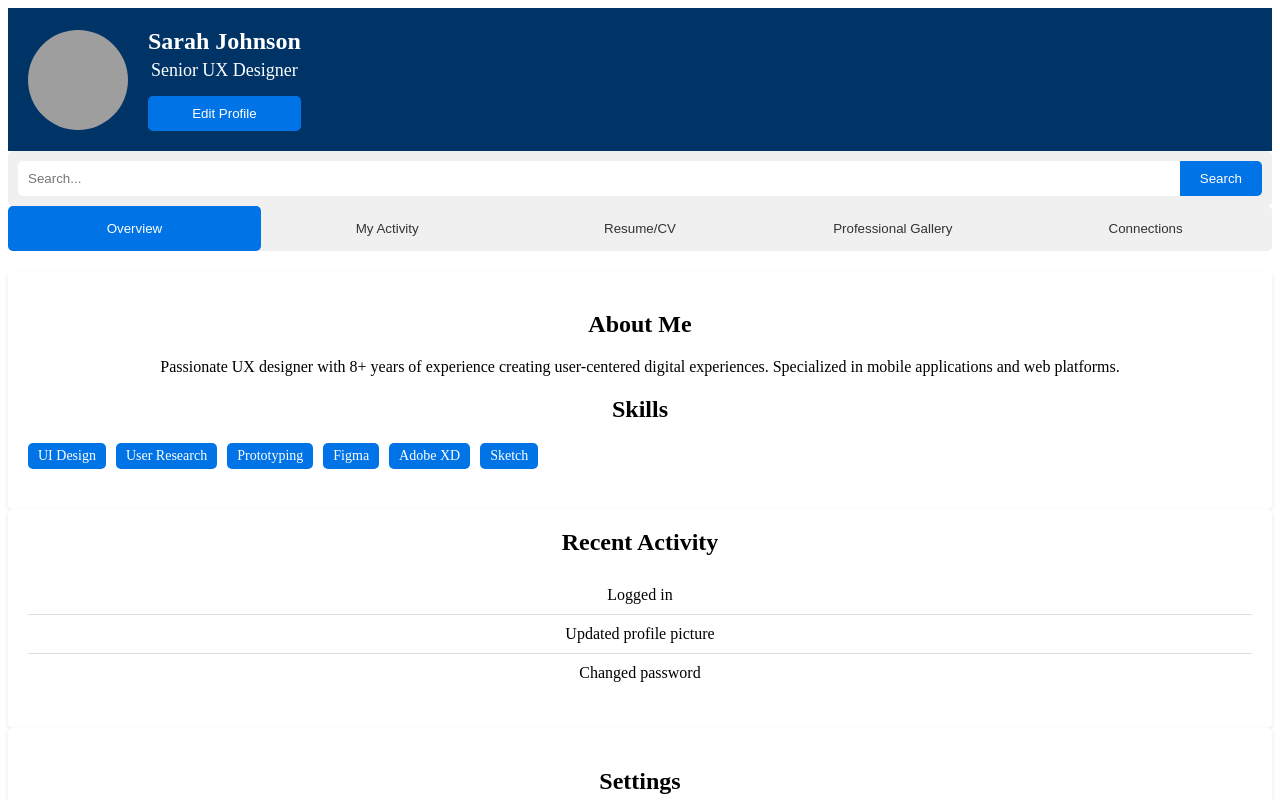
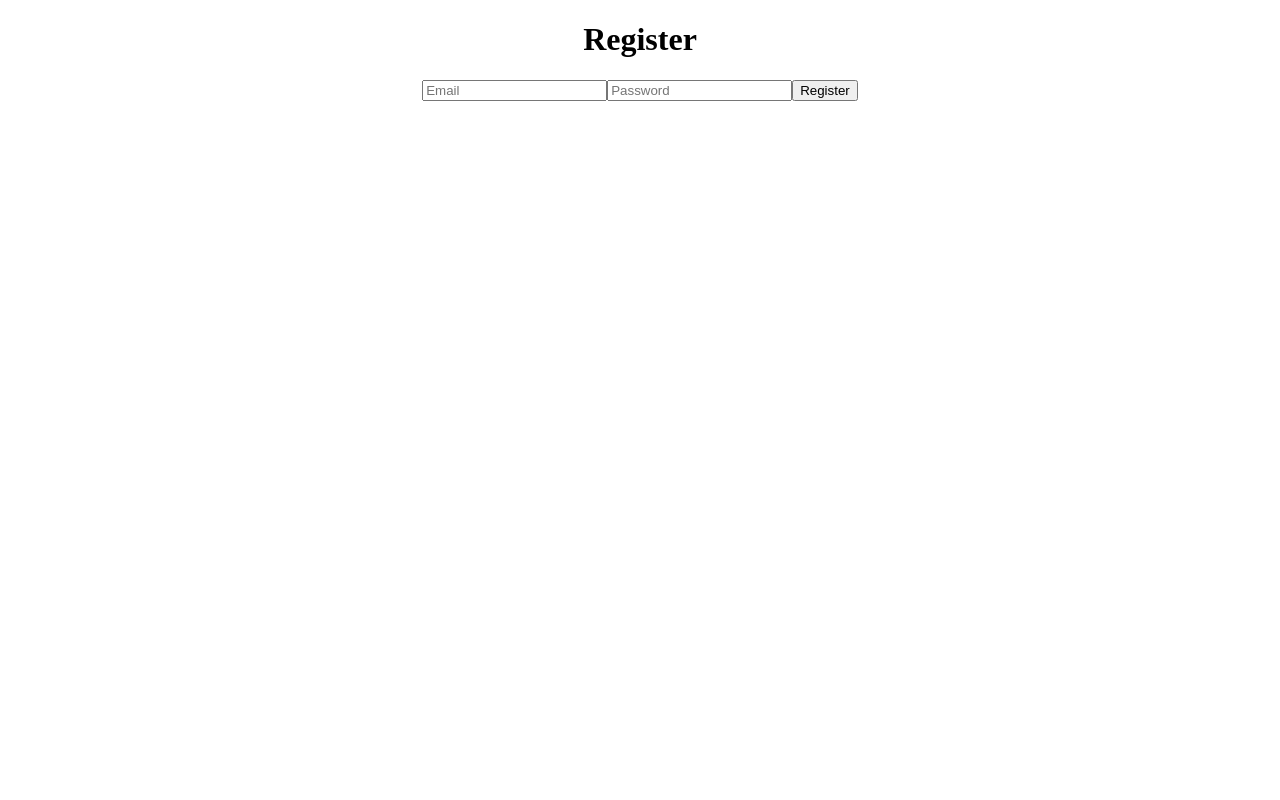
Before and after one commit to bayrp22/build2LeChat, a React (Create React App) app: page /register in a window 1280 px wide. Shown: the top 800 px of the page. Built offline with nearby package versions, Linux system fonts and the light colour scheme; grey boxes are pictures that could not be loaded.

Commit message:
Add default route redirect to login and basic login/register pages

```diff
--- a/package.json
+++ b/package.json
@@ -9,6 +9,7 @@
     "lucide-react": "^0.475.0",
     "react": "^19.0.0",
     "react-dom": "^19.0.0",
+    "react-router-dom": "^7.1.5",
     "react-scripts": "5.0.1",
     "react-tabs": "^6.1.0",
     "web-vitals": "^4.2.4"
@@ -38,6 +39,7 @@
     ]
   },
   "devDependencies": {
+    "@babel/plugin-proposal-private-property-in-object": "^7.21.11",
     "lodash.debounce": "^4.0.8"
   }
 }
--- a/src/App.js
+++ b/src/App.js
@@ -1,26 +1,20 @@
 import React from 'react';
-import Header from './components/header/Header';
-import SearchBar from './components/SearchBar';
-import RecentActivity from './components/RecentActivity';
-import Settings from './components/Settings';
-import Footer from './components/Footer';
-import NavigationTabs from './components/NavigationTabs';
+import { BrowserRouter as Router, Route, Routes, Navigate } from 'react-router-dom';
+import RegisterPage from './pages/RegisterPage';
+import LoginPage from './pages/LoginPage';
 import './App.css';
 
 function App() {
-  const handleSearch = (query) => {
-    console.log('Search query:', query);
-  };
-
   return (
-    <div className="App">
-      <Header />
-      <SearchBar onSearch={handleSearch} />
-      <NavigationTabs />
-      <RecentActivity />
-      <Settings />
-      <Footer />
-    </div>
+    <Router>
+      <div className="App">
+        <Routes>
+          <Route path="/register" element={<RegisterPage />} />
+          <Route path="/login" element={<LoginPage />} />
+          <Route path="/" element={<Navigate to="/login" />} /> {/* Default route */}
+        </Routes>
+      </div>
+    </Router>
   );
 }
 
--- /dev/null
+++ b/src/pages/LoginPage.css
@@ -0,0 +1,13 @@
+.login-page {
+  display: flex;
+  flex-direction: column;
+  align-items: center;
+  justify-content: center;
+  height: 100vh;
+  padding: 20px;
+  background-color: #f0f0f0;
+}
+
+.login-page h1 {
+  margin-bottom: 20px;
+}
--- /dev/null
+++ b/src/pages/LoginPage.js
@@ -0,0 +1,13 @@
+import React from 'react';
+import Login from '../components/Login';
+
+const LoginPage = () => {
+  return (
+    <div className="login-page">
+      <h1>Login</h1>
+      <Login />
+    </div>
+  );
+};
+
+export default LoginPage;
--- /dev/null
+++ b/src/pages/RegisterPage.css
@@ -0,0 +1,13 @@
+.register-page {
+  display: flex;
+  flex-direction: column;
+  align-items: center;
+  justify-content: center;
+  height: 100vh;
+  padding: 20px;
+  background-color: #f0f0f0;
+}
+
+.register-page h1 {
+  margin-bottom: 20px;
+}
--- /dev/null
+++ b/src/pages/RegisterPage.js
@@ -0,0 +1,13 @@
+import React from 'react';
+import Register from '../components/Register';
+
+const RegisterPage = () => {
+  return (
+    <div className="register-page">
+      <h1>Register</h1>
+      <Register />
+    </div>
+  );
+};
+
+export default RegisterPage;
```
Also changed, not shown: 1 other file (tests, documents, lock files or other folders).
